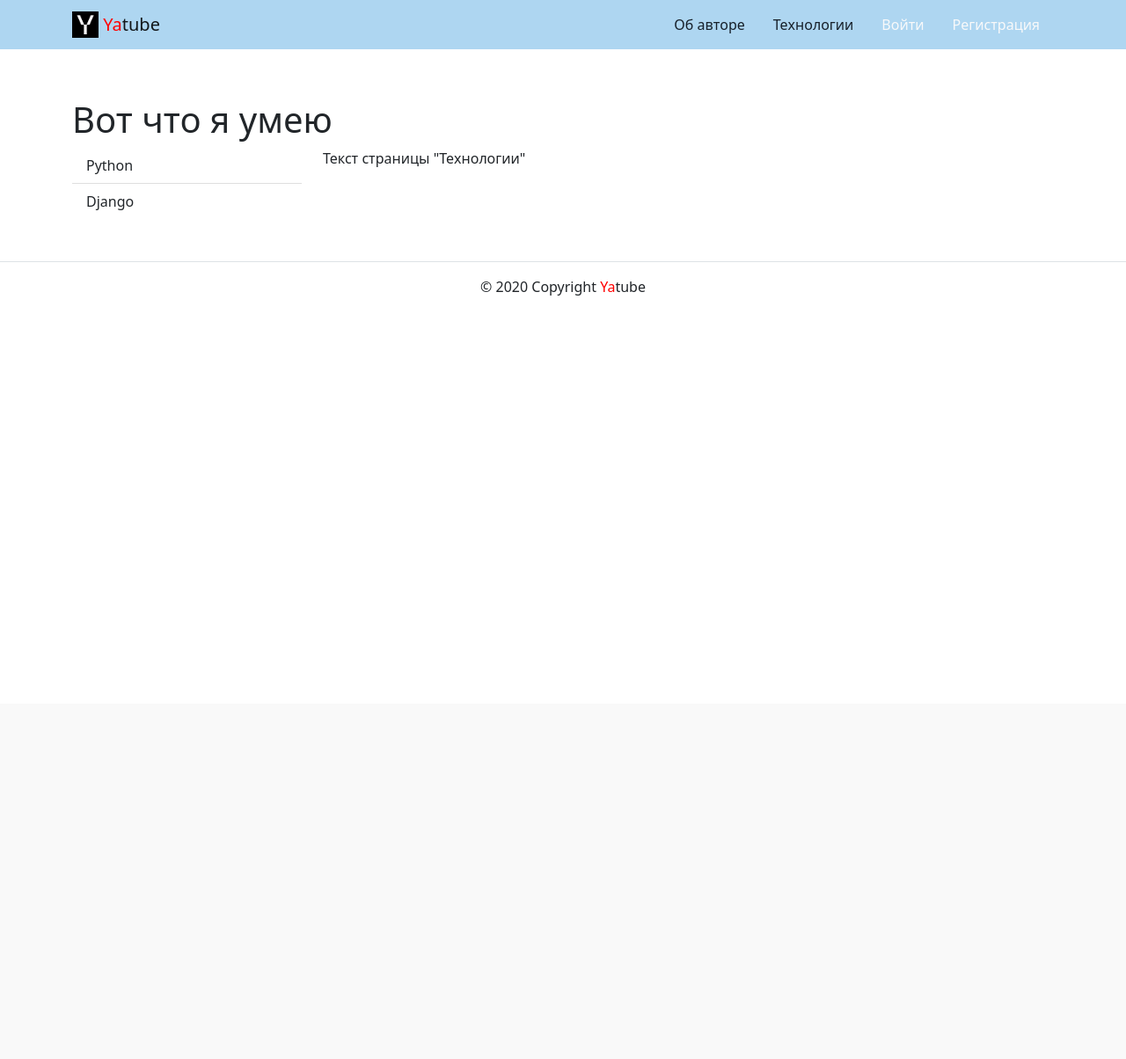
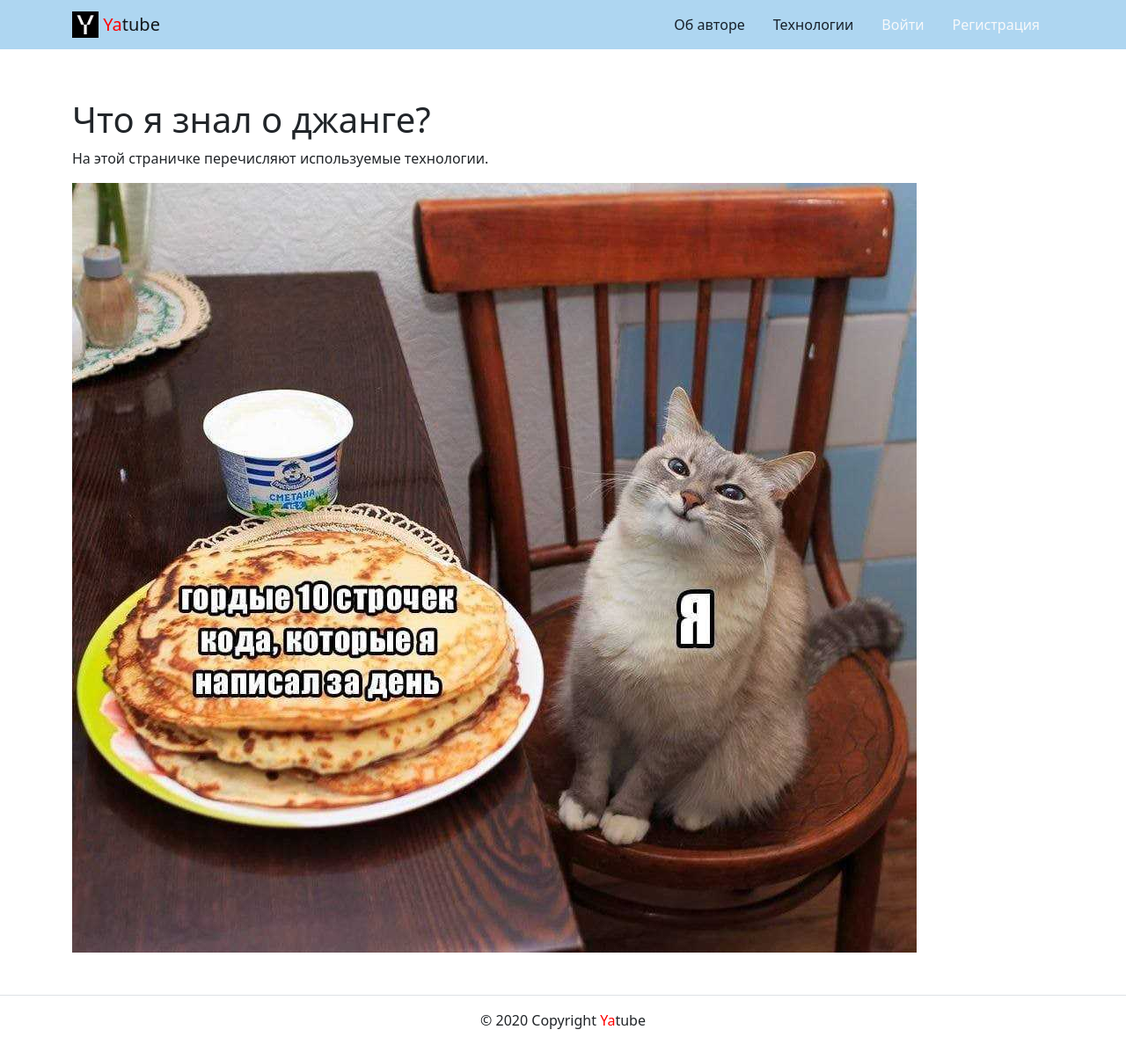
Before and after one commit to tan-dem/yatube_final, a Django app: template yatube/templates/about/tech.html in a window 1280 px wide. Shown: the whole page at 88% size. Before the commit the page ends 336 px from the top, so only its background shows below. Run offline with Django 3.2, Linux system fonts and the light colour scheme; the template is opened without the code that fills it: most values are stand-ins (such as "Sample title", 1, 10 or a date in 2020); some libraries are stand-ins or nearby versions.

Commit message:
Обновлены шаблоны страниц "об авторе" и "технологии"

```diff
--- a/yatube/templates/about/tech.html
+++ b/yatube/templates/about/tech.html
@@ -1,31 +1,32 @@
 {% extends 'base.html' %}
 {% block title %}Технологии{% endblock %}
+{% load static %}
 {% block content %}
-{% comment %} Колонки с отступом сверху и снизу {% endcomment %}
 <div class="row">
-  <h1>Вот что я умею</h1>
+  <h1>Что я знал о джанге?</h1>
   {% comment %}
     Боковой блок со списком технологий
     Займет всю ширину блока на мобильном
     и 25% при размерах экрана ≥768px
   {% endcomment %}
-  <aside class="col-12 col-md-3">
-    <ul class="list-group list-group-flush">
-      <li class="list-group-item">
-        Python
-      </li>
-      <li class="list-group-item">
-        Django
-      </li>
-    </ul>
-  </aside>
+<!--  <aside class="col-12 col-md-3">-->
+<!--    <ul class="list-group">-->
+<!--      <li class="list-group-item">-->
+<!--        Python-->
+<!--      </li>-->
+<!--      <li class="list-group-item">-->
+<!--        Django-->
+<!--      </li>-->
+<!--    </ul>-->
+<!--  </aside>-->
   {% comment %}
     Статья
     Займет всю ширину блока на мобильном
     и 75% при размерах экрана ≥768px
   {% endcomment %}
   <article class="col-12 col-md-9">
-    <p>Текст страницы "Технологии"</p>
+    <p>На этой страничке перечисляют используемые технологии.</p>
+    <img src="{% static 'img/10.jpg' %}" class="d-inline-block align-top" alt="">
   </article>
 </div>
 {% endblock %}
```
Also changed, not shown: yatube/templates/about/author.html (+3 -5 lines), yatube/static/img/10.jpg (added), yatube/static/img/about.jpeg (added).
